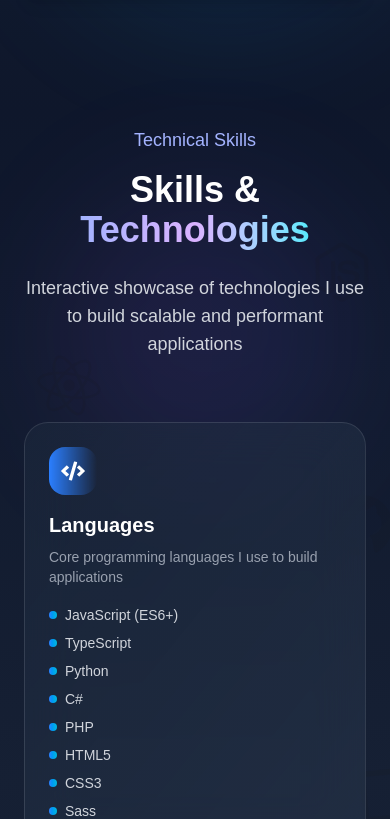
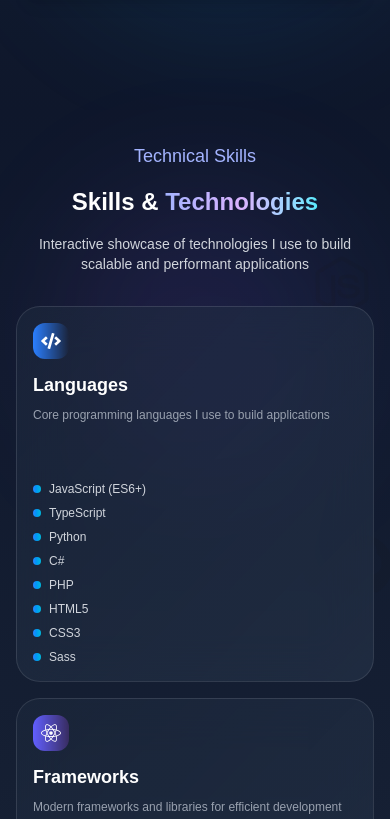
Before and after one commit to josvil-dev/josvil-digital, a Next.js app: page / in a window 390 px wide. Shown: the part 1845-2664 px from the top of the page. Built offline with nearby package versions, Linux system fonts and the light colour scheme.

Commit message:
refactor: Clean up imports and improve component styling across Navbar, SkillsBento, ThemeToggle, and various pages

```diff
--- a/app/Components/Navigation.tsx
+++ b/app/Components/Navigation.tsx
@@ -2,7 +2,7 @@
 import { motion, AnimatePresence } from 'framer-motion';
 import Link from 'next/link';
 import { useState, useEffect } from 'react';
-import { Menu, X, Github, Twitter, Linkedin, Mail, Phone, MapPin, ArrowRight } from 'lucide-react';
+import { Menu, X, Github, Twitter, Linkedin, Mail, Phone, MapPin } from 'lucide-react';
 import { useTheme } from '../contexts/ThemeContext';
 
 // Navbar Component
@@ -241,7 +241,7 @@ const Navbar = () => {
                                         { name: 'GitHub', href: 'https://github.com', icon: Github },
                                         { name: 'LinkedIn', href: 'https://linkedin.com', icon: Linkedin },
                                         { name: 'Twitter', href: 'https://twitter.com', icon: Twitter },
-                                    ].map((social, index) => {
+                                    ].map((social) => {
                                         const Icon = social.icon;
                                         return (
                                             <motion.a
--- a/app/Components/SkillsBento.tsx
+++ b/app/Components/SkillsBento.tsx
@@ -1,22 +1,21 @@
 'use client';
-import { motion, useAnimation } from 'framer-motion';
-import { useState, useEffect } from 'react';
+import { motion } from 'framer-motion';
+import { useState } from 'react';
 import { BsWordpress } from 'react-icons/bs';
-import { FaCode, FaServer, FaPalette } from 'react-icons/fa';
+import { FaCode, FaServer } from 'react-icons/fa';
 import { FaReact, FaNodeJs, FaPython, FaDatabase, FaFigma, FaAws, FaDocker, FaMobileAlt, FaPaintBrush, FaCloud, FaGithub, FaJs, FaHtml5, FaCss3Alt } from 'react-icons/fa';
-import { SiNextdotjs, SiTypescript, SiTailwindcss, SiMongodb, SiPostgresql, SiAdobexd, SiFramer, SiVercel, SiDrupal, SiGooglecloud, SiLaravel, SiWebflow, SiSharp, SiDotnet, SiPhp } from 'react-icons/si';
+import { SiNextdotjs, SiTypescript, SiTailwindcss, SiVercel, SiDrupal, SiGooglecloud, SiLaravel, SiWebflow, SiSharp, SiDotnet, SiPhp } from 'react-icons/si';
 import { useTheme } from '../contexts/ThemeContext';
 
 const SkillsBento = () => {
     const { isDarkMode } = useTheme();
     const [hoveredCard, setHoveredCard] = useState<number | null>(null);
-    const controls = useAnimation();
 
     // Theme-aware classes
     const themeClasses = {
         section: isDarkMode
-            ? "relative py-4 bg-slate-900"
-            : "relative py-4 bg-gray-50",
+            ? "relative py-8 sm:py-12 md:py-16 lg:py-20 bg-slate-900"
+            : "relative py-8 sm:py-12 md:py-16 lg:py-20 bg-gray-50",
         gradient: isDarkMode
             ? "absolute inset-0 bg-gradient-to-b from-slate-900 via-slate-800/50 to-slate-900"
             : "absolute inset-0 bg-gradient-to-b from-gray-50 via-gray-100/50 to-gray-50",
@@ -33,29 +32,29 @@ const SkillsBento = () => {
             ? "text-indigo-300 font-medium text-lg mb-4 block"
             : "text-indigo-600 font-medium text-lg mb-4 block",
         mainHeading: isDarkMode
-            ? "text-4xl lg:text-5xl font-bold text-white mb-6"
-            : "text-4xl lg:text-5xl font-bold text-gray-900 mb-6",
+            ? "text-2xl sm:text-3xl md:text-4xl lg:text-5xl font-bold text-white mb-4 sm:mb-6"
+            : "text-2xl sm:text-3xl md:text-4xl lg:text-5xl font-bold text-gray-900 mb-4 sm:mb-6",
         gradientText: isDarkMode
             ? "bg-gradient-to-r from-indigo-300 via-purple-300 to-cyan-300 bg-clip-text text-transparent"
             : "bg-gradient-to-r from-indigo-600 via-purple-600 to-cyan-600 bg-clip-text text-transparent",
         description: isDarkMode
-            ? "text-gray-300 text-lg max-w-2xl mx-auto"
-            : "text-gray-600 text-lg max-w-2xl mx-auto",
+            ? "text-gray-300 text-sm sm:text-base md:text-lg max-w-2xl mx-auto"
+            : "text-gray-600 text-sm sm:text-base md:text-lg max-w-2xl mx-auto",
         card: isDarkMode
             ? "group relative bg-gradient-to-br from-slate-800/60 to-slate-700/40 rounded-3xl border border-white/10 backdrop-blur-xl overflow-hidden cursor-pointer transition-all duration-300 hover:border-white/20"
             : "group relative bg-gradient-to-br from-white/80 to-gray-50/60 rounded-3xl border border-gray-200/50 backdrop-blur-xl overflow-hidden cursor-pointer transition-all duration-300 hover:border-gray-300/60 shadow-lg hover:shadow-xl",
         cardTitle: isDarkMode
-            ? "text-xl font-bold text-white mb-2 group-hover:text-transparent group-hover:bg-clip-text group-hover:bg-gradient-to-r group-hover:from-white group-hover:to-gray-200 transition-all duration-300"
-            : "text-xl font-bold text-gray-900 mb-2 group-hover:text-transparent group-hover:bg-clip-text group-hover:bg-gradient-to-r group-hover:from-gray-900 group-hover:to-gray-700 transition-all duration-300",
+            ? "text-lg sm:text-xl font-bold text-white mb-2 group-hover:text-transparent group-hover:bg-clip-text group-hover:bg-gradient-to-r group-hover:from-white group-hover:to-gray-200 transition-all duration-300"
+            : "text-lg sm:text-xl font-bold text-gray-900 mb-2 group-hover:text-transparent group-hover:bg-clip-text group-hover:bg-gradient-to-r group-hover:from-gray-900 group-hover:to-gray-700 transition-all duration-300",
         cardDescription: isDarkMode
-            ? "text-gray-400 text-sm mb-4 group-hover:text-gray-300 transition-colors duration-300"
-            : "text-gray-600 text-sm mb-4 group-hover:text-gray-500 transition-colors duration-300",
+            ? "text-gray-400 text-xs sm:text-sm mb-3 sm:mb-4 group-hover:text-gray-300 transition-colors duration-300"
+            : "text-gray-600 text-xs sm:text-sm mb-3 sm:mb-4 group-hover:text-gray-500 transition-colors duration-300",
         iconContainer: isDarkMode
-            ? "w-16 h-16 flex items-center justify-center text-3xl rounded-lg bg-slate-800/60 border border-white/10 shadow-lg text-white"
-            : "w-16 h-16 flex items-center justify-center text-3xl rounded-lg bg-white/80 border border-gray-200/50 shadow-lg text-gray-700",
+            ? "w-12 h-12 sm:w-16 sm:h-16 flex items-center justify-center text-2xl sm:text-3xl rounded-lg bg-slate-800/60 border border-white/10 shadow-lg text-white"
+            : "w-12 h-12 sm:w-16 sm:h-16 flex items-center justify-center text-2xl sm:text-3xl rounded-lg bg-white/80 border border-gray-200/50 shadow-lg text-gray-700",
         skillText: isDarkMode
-            ? "text-gray-300 text-sm font-medium group-hover:text-white transition-colors duration-300"
-            : "text-gray-600 text-sm font-medium group-hover:text-gray-800 transition-colors duration-300",
+            ? "text-gray-300 text-xs sm:text-sm font-medium group-hover:text-white transition-colors duration-300"
+            : "text-gray-600 text-xs sm:text-sm font-medium group-hover:text-gray-800 transition-colors duration-300",
         ctaButton: isDarkMode
             ? "inline-flex items-center gap-2 px-6 py-3 bg-gradient-to-r from-indigo-500/20 to-purple-500/20 text-indigo-300 rounded-full border border-white/10 backdrop-blur-sm font-medium"
             : "inline-flex items-center gap-2 px-6 py-3 bg-gradient-to-r from-indigo-500/10 to-purple-500/10 text-indigo-600 rounded-full border border-indigo-200/50 backdrop-blur-sm font-medium",
@@ -85,7 +84,7 @@ const SkillsBento = () => {
             ],
             icon: <FaCode />,
             color: "from-blue-500 to-cyan-500",
-            size: "col-span-2 row-span-2",
+            size: "col-span-1 sm:col-span-2 md:col-span-2 lg:col-span-2 row-span-2",
             description: "Core programming languages I use to build applications",
             toolIcons: [
                 <FaJs key="js" />,
@@ -160,22 +159,7 @@ const SkillsBento = () => {
         tap: { scale: 0.98 }
     };
 
-    // Example logos for the first card (replace with your actual logo paths in /public)
-    const toolLogos = [
-        '/react-logo.png',
-        '/nextjs-logo.png',
-        '/ts-logo.png',
-        '/tailwind-logo.png',
-        '/js-logo.png',
-    ];
-    // Example images for other cards (replace as needed)
-    const cardImages = [
-        '/node-logo.png',
-        '/python-logo.png',
-        '/postgres-logo.png',
-        '/mongo-logo.png',
-        '/docker-logo.png',
-    ];
+
 
     return (
         <section className={themeClasses.section}>
@@ -209,14 +193,14 @@ const SkillsBento = () => {
                     ))}
                 </div>
 
-                <div className="relative max-w-7xl mx-auto px-6 md:px-10">
+                <div className="relative max-w-7xl mx-auto px-4 sm:px-6 md:px-8 lg:px-10">
                 {/* Header */}
                 <motion.div
                     initial="initial"
                     whileInView="animate"
                     viewport={{ once: true, margin: "-100px" }}
                     variants={staggerContainer}
-                    className="text-center mb-16"
+                    className="text-center mb-8 sm:mb-12 md:mb-16"
                 >
                     <motion.span variants={fadeInUp} className={themeClasses.sectionLabel}>
                         Technical Skills
@@ -237,16 +221,17 @@ const SkillsBento = () => {
                     whileInView="animate"
                     viewport={{ once: true, margin: "-100px" }}
                     variants={staggerContainer}
-                    className="grid grid-cols-1 md:grid-cols-3 lg:grid-cols-4 gap-6 auto-rows-[200px]"
+                    className="grid grid-cols-1 sm:grid-cols-2 md:grid-cols-3 lg:grid-cols-4 gap-4 md:gap-6 auto-rows-[180px] sm:auto-rows-[200px] lg:auto-rows-[220px]"
                 >
                     {skillsData.map((skill, idx) => {
                         if (idx === 3) {
                             // Replace the removed 4th card with the CTA
                             return (
-                                <div key="cta-replace" className="flex items-center justify-center col-span-1 row-span-1">
-                                    <div className="inline-flex items-center gap-2 px-6 py-3 bg-gradient-to-r from-indigo-500/20 to-purple-500/20 text-indigo-300 rounded-full border border-white/10 backdrop-blur-sm font-medium">
+                                <div key="cta-replace" className="flex items-center justify-center col-span-1 sm:col-span-2 md:col-span-1 lg:col-span-1 row-span-1">
+                                    <div className="inline-flex items-center gap-2 px-4 sm:px-6 py-3 bg-gradient-to-r from-indigo-500/20 to-purple-500/20 text-indigo-300 rounded-full border border-white/10 backdrop-blur-sm font-medium text-sm sm:text-base">
                                         <span>✨</span>
-                                        <span>Always learning new technologies</span>
+                                        <span className="hidden sm:inline">Always learning new technologies</span>
+                                        <span className="sm:hidden">Always learning</span>
                                         <span>🚀</span>
                                     </div>
                                 </div>
@@ -274,6 +259,7 @@ const SkillsBento = () => {
                                 whileTap="tap"
                                 onHoverStart={() => setHoveredCard(skill.id)}
                                 onHoverEnd={() => setHoveredCard(null)}
+                                onTap={() => setHoveredCard(hoveredCard === skill.id ? null : skill.id)}
                                 className={`${customSize} ${themeClasses.card}`}
                                 style={{
                                     transformStyle: 'preserve-3d',
@@ -284,18 +270,18 @@ const SkillsBento = () => {
                                 <div className={`absolute inset-0 bg-gradient-to-br ${skill.color}/10 opacity-0 group-hover:opacity-100 transition-opacity duration-300`} />
                                 {/* Animated border gradient */}
                                 <div className={`absolute inset-0 bg-gradient-to-r ${skill.color} opacity-0 group-hover:opacity-20 blur-sm transition-opacity duration-300`} />
-                                <div className="relative p-6 h-full flex flex-col justify-between z-10">
+                                <div className="relative p-4 sm:p-5 lg:p-6 h-full flex flex-col justify-between z-10">
                                     {/* Icon and title */}
                                     <div>
                                         <motion.div
-                                            className={`inline-flex p-3 rounded-2xl bg-gradient-to-r ${skill.color}/20 mb-4`}
+                                            className={`inline-flex p-2 sm:p-3 rounded-xl sm:rounded-2xl bg-gradient-to-r ${skill.color}/20 mb-3 sm:mb-4`}
                                             animate={hoveredCard === skill.id ? {
                                                 scale: [1, 1.1, 1],
                                                 rotate: [0, 5, -5, 0]
                                             } : {}}
                                             transition={{ duration: 0.3 }}
                                         >
-                                            <span className="text-2xl text-white">{skill.icon}</span>
+                                            <span className="text-xl sm:text-2xl text-white">{skill.icon}</span>
                                         </motion.div>
                                         <h3 className={themeClasses.cardTitle}>
                                             {skill.title}
@@ -306,13 +292,13 @@ const SkillsBento = () => {
                                     </div>
 
                                     <motion.div
-                                        className="absolute left-0 right-0 bottom-0 px-6 pb-6"
+                                        className="absolute left-0 right-0 bottom-0 px-4 sm:px-6 pb-4 sm:pb-6"
                                         initial={{ y: 60, opacity: 0 }}
                                         animate={hoveredCard === skill.id ? { y: 0, opacity: 1 } : { y: 60, opacity: 0 }}
                                         transition={{ duration: 0.4 }}
                                         style={{ pointerEvents: 'none' }}
                                     >
-                                        <div className={`grid grid-cols-4 gap-2 rounded-xl p-2 ${isDarkMode ? 'bg-slate-900/80' : 'bg-white/60 border border-gray-200/30'}`}>
+                                        <div className={`grid grid-cols-3 sm:grid-cols-4 gap-1 sm:gap-2 rounded-lg sm:rounded-xl p-2 ${isDarkMode ? 'bg-slate-900/80' : 'bg-white/60 border border-gray-200/30'}`}>
                                             {skill.toolIcons && skill.toolIcons.map((icon, i) => (
                                                 <span
                                                     key={i}
@@ -394,7 +380,7 @@ const SkillsBento = () => {
                     whileInView="animate"
                     viewport={{ once: true, margin: "-100px" }}
                     variants={fadeInUp}
-                    className="text-center mt-16"
+                    className="text-center mt-8 sm:mt-12 md:mt-16"
                 >
                     <div className={themeClasses.ctaButton}>
                         <span>✨</span>
--- a/app/Components/ThemeToggle.tsx
+++ b/app/Components/ThemeToggle.tsx
@@ -1,5 +1,4 @@
 'use client';
-import { motion } from 'framer-motion';
 import { FaSun, FaMoon } from 'react-icons/fa';
 import { useTheme } from '../contexts/ThemeContext';
 import { useState, useEffect } from 'react';
--- a/app/contact/page.tsx
+++ b/app/contact/page.tsx
@@ -5,7 +5,7 @@ import { motion } from 'framer-motion';
 import { useTheme } from '../contexts/ThemeContext';
 import {
   Mail, Phone, MapPin, Send, Clock, User, MessageCircle,
-  CheckCircle, AlertCircle, Loader2, ExternalLink,
+  CheckCircle, AlertCircle, Loader2,
   Github, Linkedin, Twitter
 } from 'lucide-react';
 
@@ -126,7 +126,7 @@ function ContactForm({ isDarkMode }: { isDarkMode: boolean }) {
       } else {
         throw new Error('Failed to send message');
       }
-    } catch (error) {
+    } catch {
       setSubmitStatus('error');
       setSubmitMessage('Sorry, there was an error sending your message. Please try again.');
     } finally {
@@ -413,7 +413,7 @@ export default function Contact() {
               Get In Touch
             </motion.span>
             <motion.h1 variants={fadeInUp} className={themeClasses.heading}>
-              Let's <span className={themeClasses.gradientText}>Work</span>
+              Let&apos;s <span className={themeClasses.gradientText}>Work</span>
               <br />
               Together
             </motion.h1>
--- a/app/work/page.tsx
+++ b/app/work/page.tsx
@@ -5,8 +5,8 @@ import { motion } from 'framer-motion';
 import Link from 'next/link';
 import { useTheme } from '../contexts/ThemeContext';
 import {
-  Code, ExternalLink, Github, Globe, Star, Users,
-  Calendar, Award, BookOpen, Zap, ArrowRight, Eye
+  Code, ExternalLink, Github, Star, Users,
+  BookOpen, ArrowRight, Eye
 } from 'lucide-react';
 
 // Animation variants
@@ -436,7 +436,7 @@ export default function Work() {
             </motion.h1>
             <motion.p variants={fadeInUp} className={`${themeClasses.description} max-w-3xl mx-auto mb-12`}>
               Explore my journey through code, design, and innovation. From client projects to
-              open-source contributions, here's a showcase of my passion for creating exceptional
+              open-source contributions, here&apos;s a showcase of my passion for creating exceptional
               digital experiences.
             </motion.p>
 
```
Also changed, not shown: app/HomePage.tsx (+1 -19 lines), app/about/page.tsx (+8 -21 lines), app/admin/page.tsx (+5 -10 lines), app/api/contact/route.ts (+5 -5 lines), app/page.tsx (+2 -19 lines).
